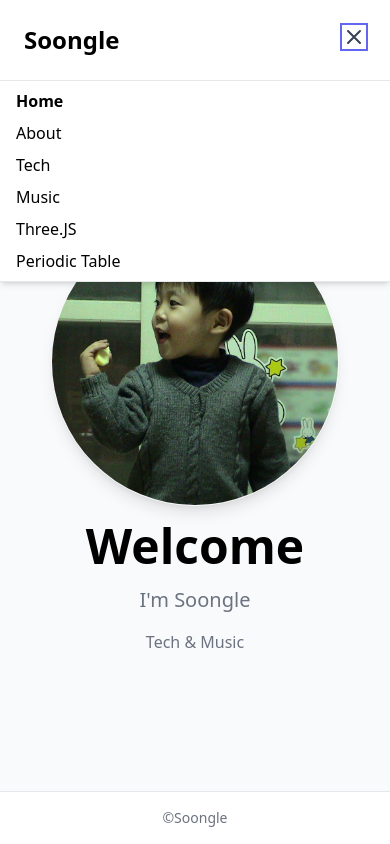
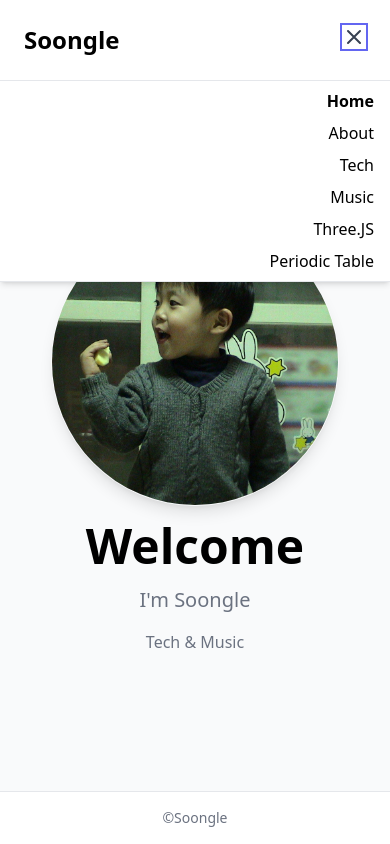
Before and after one commit to s00ngle/soongle-blog, a Next.js app: page / in a window 390 px wide. Both pictures are taken after a click on the button 354 px from the left and 37 px from the top of the page. Built offline with nearby package versions, Linux system fonts and the light colour scheme.

Commit message:
feat: align mobile navigation items to the end in Nav component

```diff
--- a/components/Nav.tsx
+++ b/components/Nav.tsx
@@ -22,7 +22,9 @@ export default function Nav({ isMobile, onLinkClick }: NavProps) {
     <nav>
       <ul
         className={`${
-          isMobile ? "flex flex-col space-y-2 px-4 py-2" : "flex space-x-6"
+          isMobile
+            ? "flex flex-col items-end space-y-2 px-4 py-2"
+            : "flex space-x-6"
         }`}
       >
         {links.map((link) => (
```
